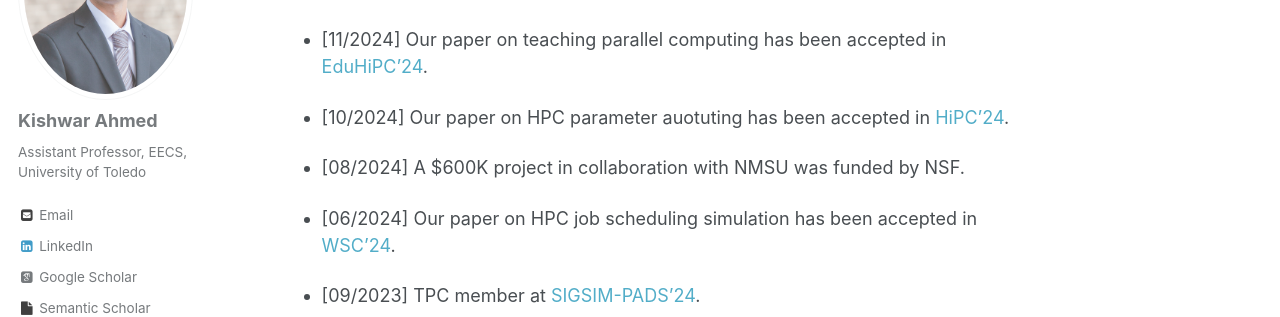
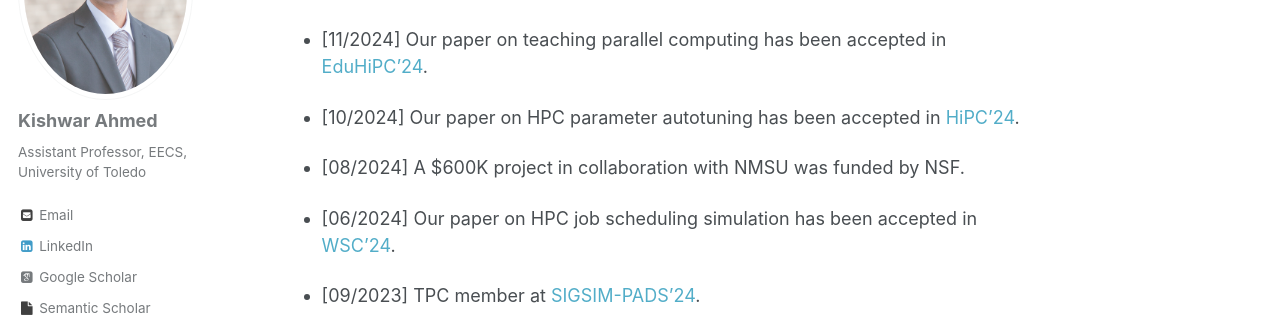
Before and after one commit to kishwarbd/kishwarbd.github.io, a Jekyll site: the page built from _pages/about.md, in a window 1280 px wide and 900 px high, scrolled down 381 px. Shown: the part 153-470 px from the top of the window. Built offline with Jekyll 4.4.1, drawn with Linux system fonts in a browser that asks for light colours; some web fonts are replaced.

Commit message:
Update about.md

```diff
--- a/_pages/about.md
+++ b/_pages/about.md
@@ -20,7 +20,7 @@ Jason Liu](https://people.cis.fiu.edu/liux/). I also worked as a research aide a
 
 * [11/2024] Our paper on teaching parallel computing has been accepted in [EduHiPC'24](https://tcpp.cs.gsu.edu/curriculum/?q=eduHiPC24).
 
-* [10/2024] Our paper on HPC parameter auotuting has been accepted in [HiPC'24](https://www.hipc.org/).
+* [10/2024] Our paper on HPC parameter autotuning has been accepted in [HiPC'24](https://www.hipc.org/).
 
 * [08/2024] A $600K project in collaboration with NMSU was funded by NSF.
 
```
